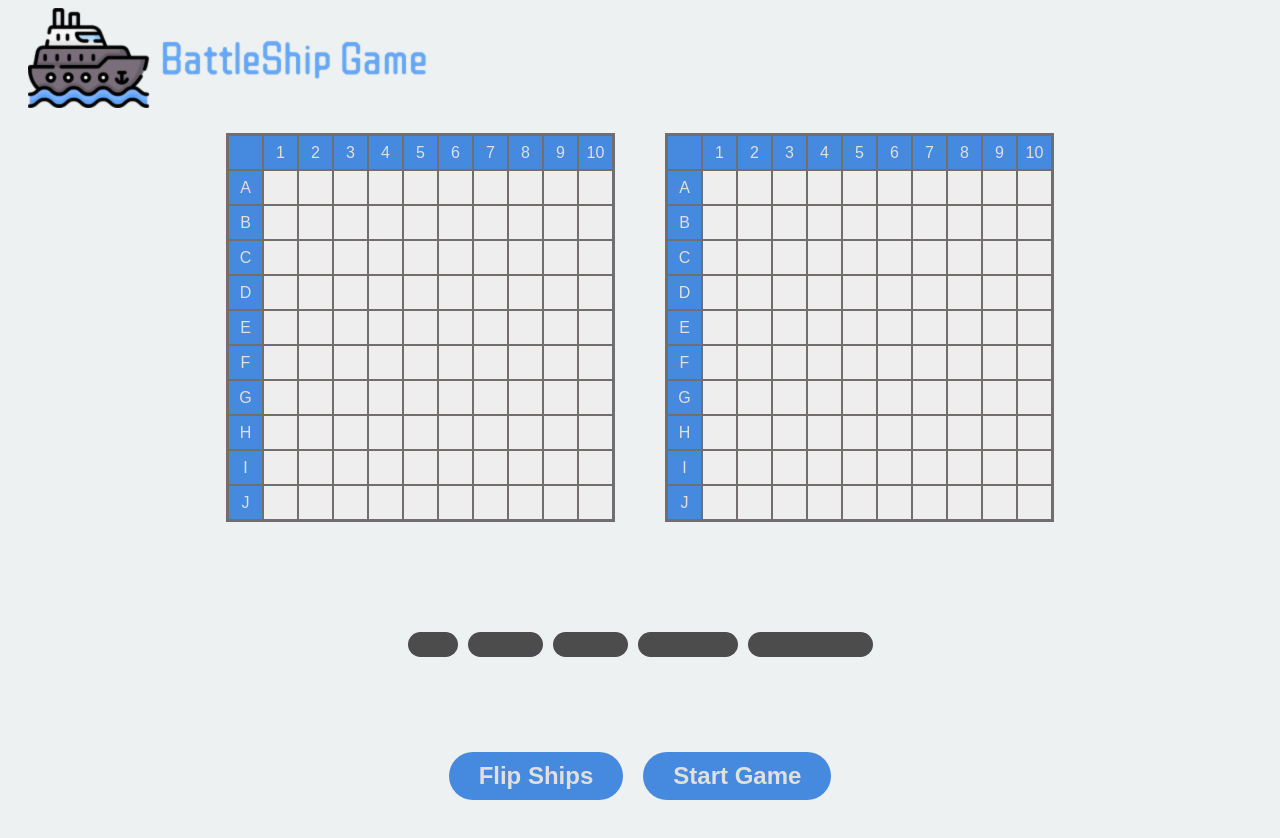
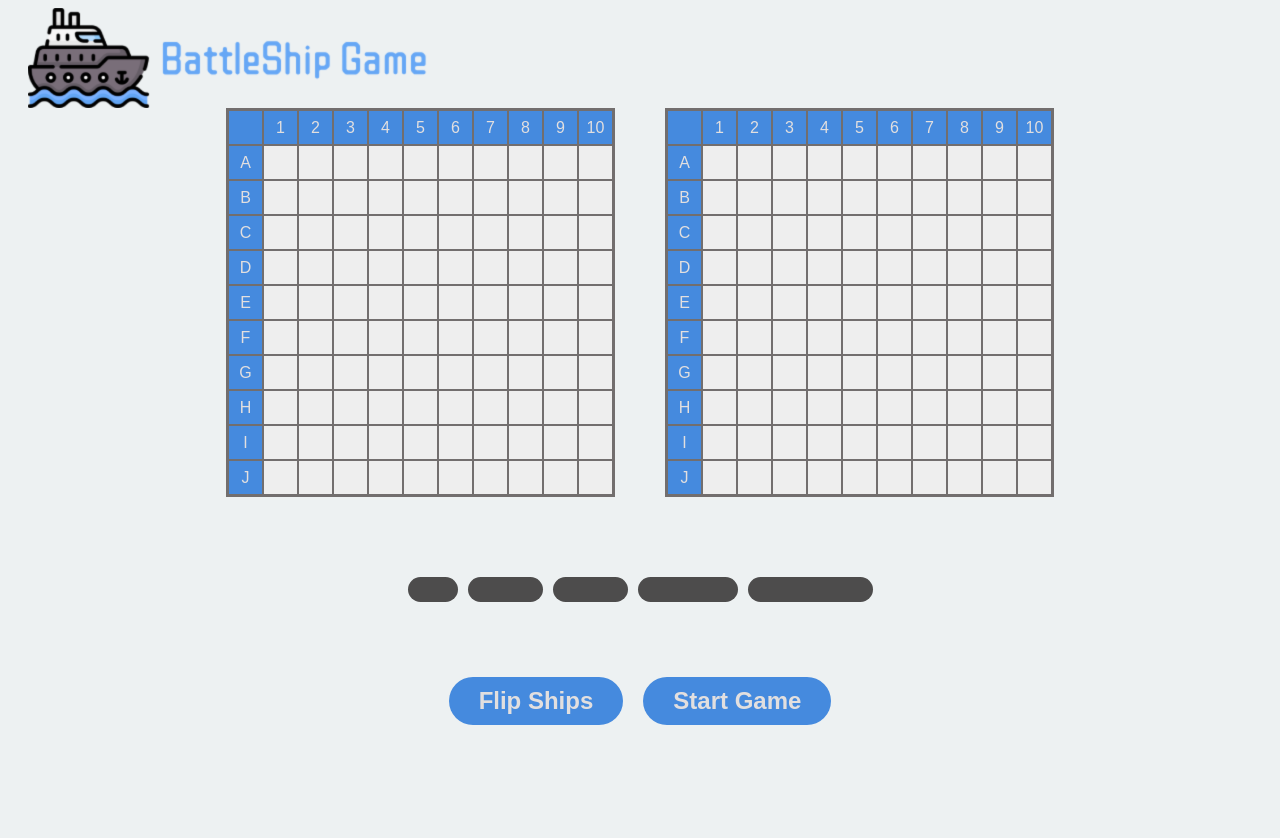
Before and after one commit to Naira98/BattleShip, a website with bundled scripts: page public/index.html in a window 1280 px wide. After the commit the page ends 800 px from the top, so only its background shows below. Built offline with nearby package versions, Linux system fonts and the light colour scheme.

Commit message:
adjust style

```diff
--- a/public/style.css
+++ b/public/style.css
@@ -3,7 +3,7 @@ body {
   background-color: hsl(192, 16%, 94%);
 }
 .logo-container {
-  height: 100px;
+  height: 75px;
   position: relative;
   margin-left: 20px;
 }
@@ -44,7 +44,7 @@ body {
   margin: 25px;
 }
 #controllers {
-  margin-top: 80px;
+  margin-top: 60px;
   display: flex;
   justify-content: center;
 }
@@ -63,11 +63,10 @@ button:hover {
   background-color: hsla(213, 70%, 57%, 0.901);
 }
 .ships {
-  margin: 10px 10px;
   border-radius: 30px;
   display: flex;
   justify-content: center;
-  margin-top: 80px;
+  margin-top: 50px;
 }
 #ready-btn {
   margin: none;
```
